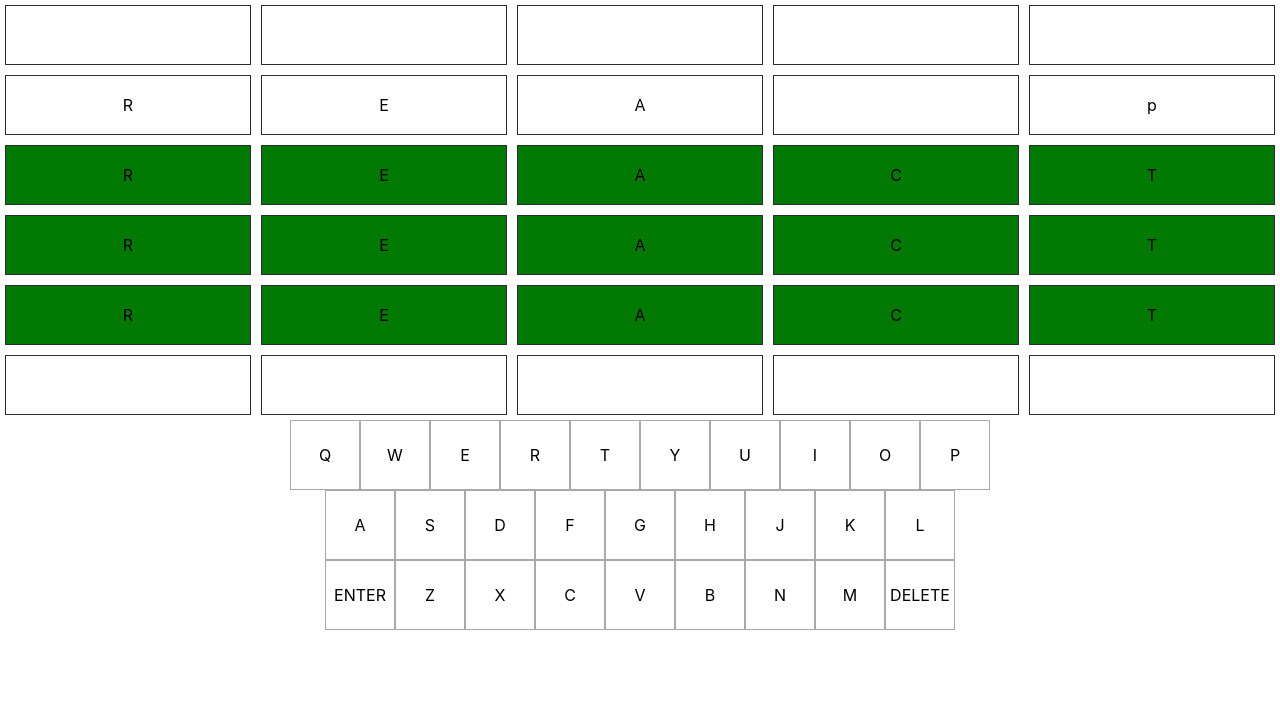
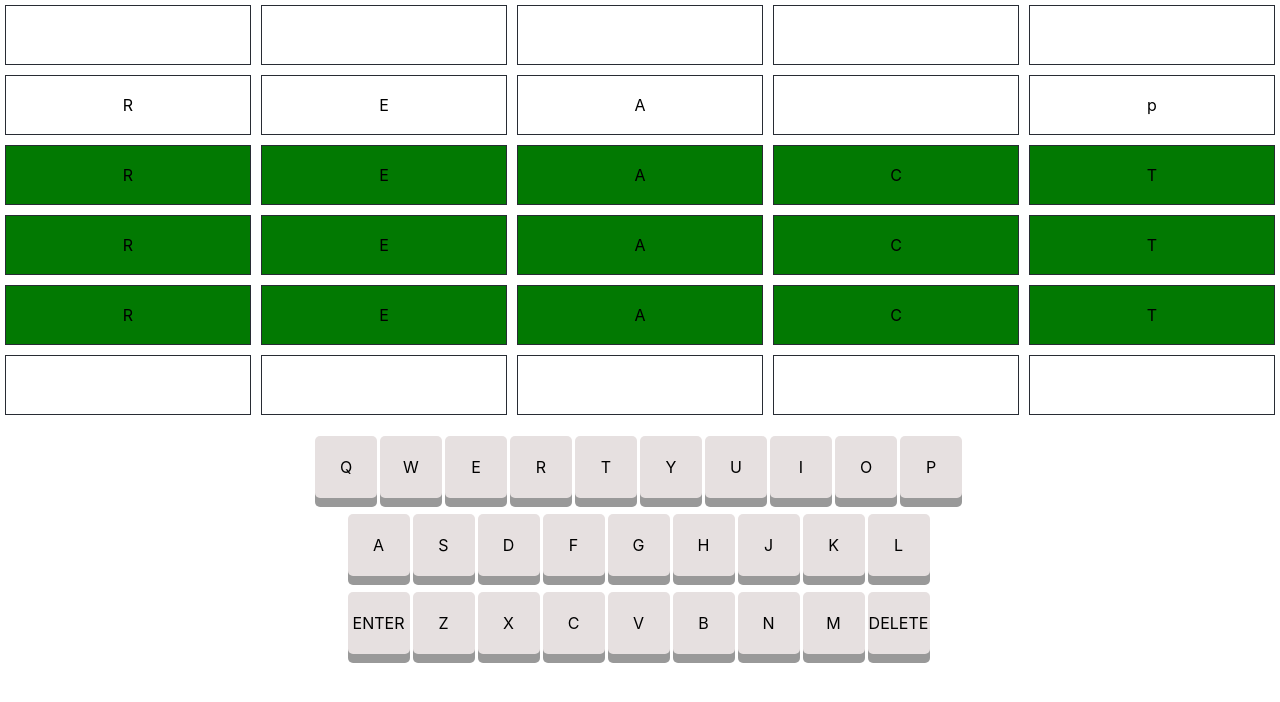
Before and after one commit to becomingjohndoe/wordle-clone, a React (Create React App) app: page / in a window 1280 px wide. Shown: the top 702 px of the page. Built offline with nearby package versions, Linux system fonts and the light colour scheme.

Commit message:
keyboard animations

```diff
--- a/src/App.css
+++ b/src/App.css
@@ -45,16 +45,27 @@
 .key {
 	width: 58px;
 	height: 58px;
-	border: darkgrey 1px solid;
+	background-color: rgb(230, 224, 224);
 	align-items: center;
 	display: flex;
 	justify-content: center;
-	padding: 5px;
+	padding: 2px;
+	margin: 16px 3px 0 0;
+	border: none;
+	border-radius: 5px;
+	box-shadow: 0 9px #999;
+	outline: none;
 }
 
 .key:hover {
 	cursor: pointer;
 	background-color: #e0e0e0;
+}
+
+.key:active {
+	background-color: #cfcfcf;
+	box-shadow: 0 5px #666;
+	transform: translateY(4px);
 }
 
 .row {
```
